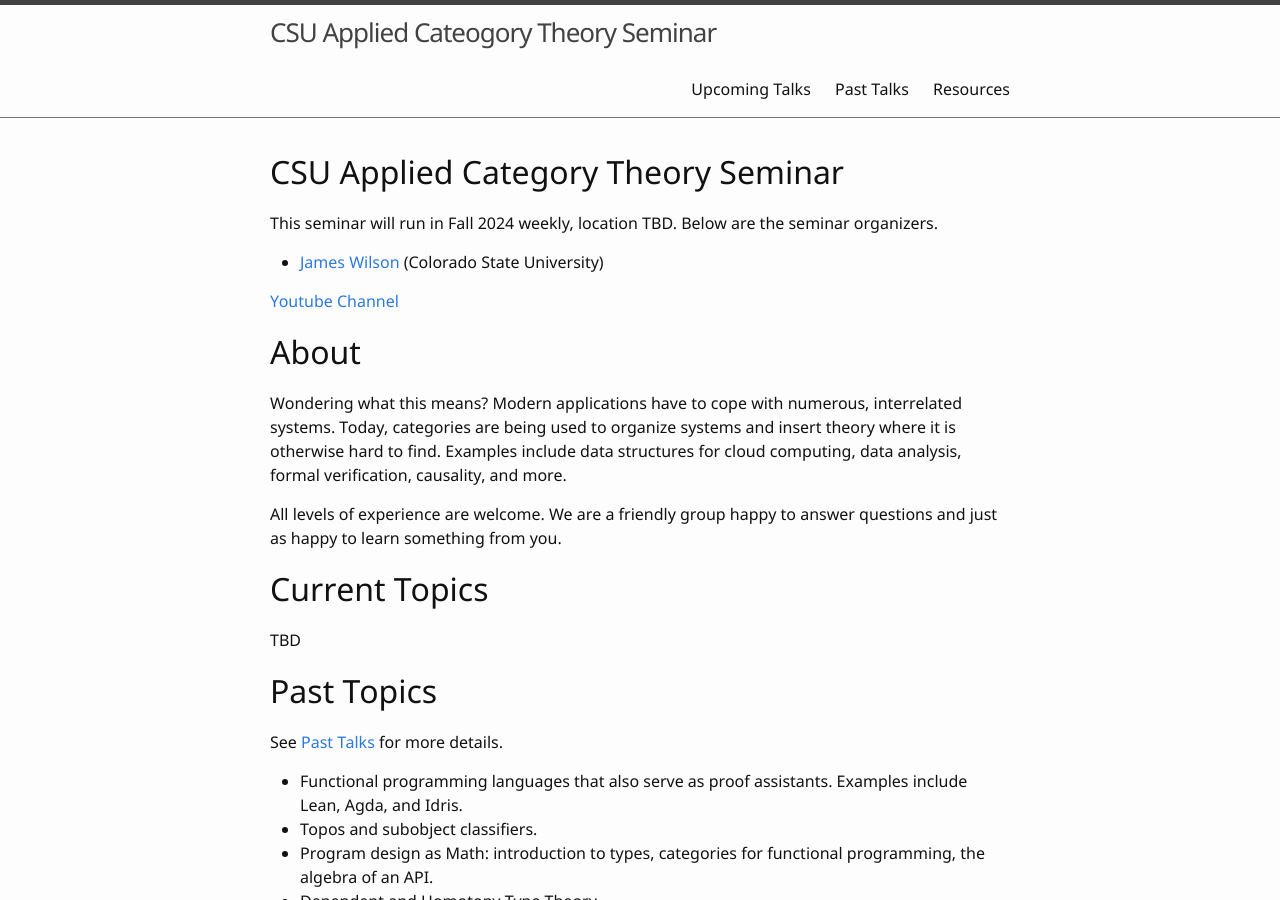
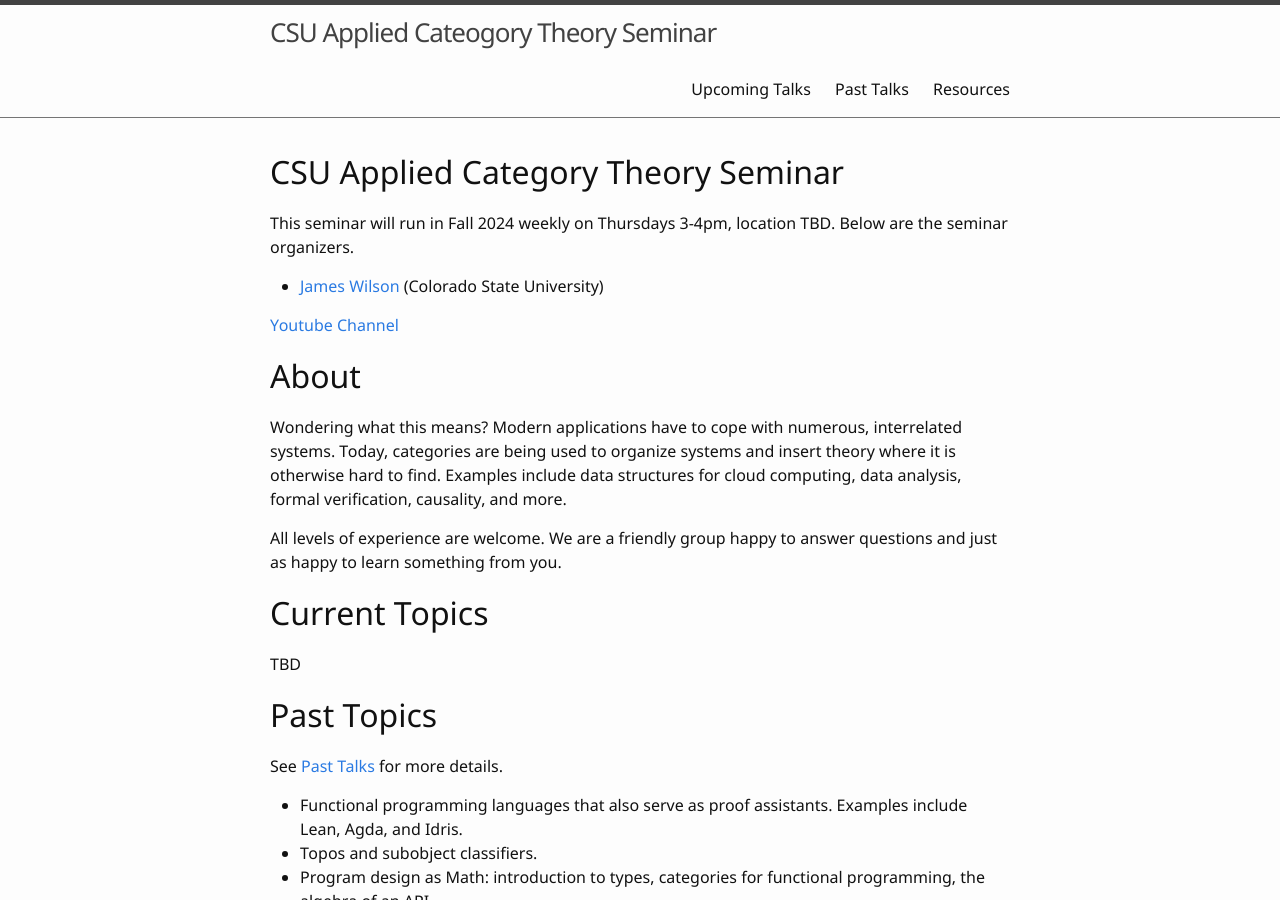
Before and after one commit to csu-applied-category-theory/csu-applied-category-theory.github.io, a Jekyll site: the page built from index.md, in a window 1280 px wide and 900 px high. Built offline with Jekyll 4.4.1, drawn with Linux system fonts in a browser that asks for light colours.

Commit message:
Update index.md

```diff
--- a/index.md
+++ b/index.md
@@ -4,7 +4,7 @@ title: Home
 
 # CSU Applied Category Theory Seminar
 
-This seminar will run in Fall 2024 weekly, location TBD. Below are the seminar organizers.
+This seminar will run in Fall 2024 weekly on Thursdays 3-4pm, location TBD. Below are the seminar organizers.
 
 
 - [James Wilson](https://www.math.colostate.edu/~jwilson/wilson.html){:target="_blank"} (Colorado State University)
```
